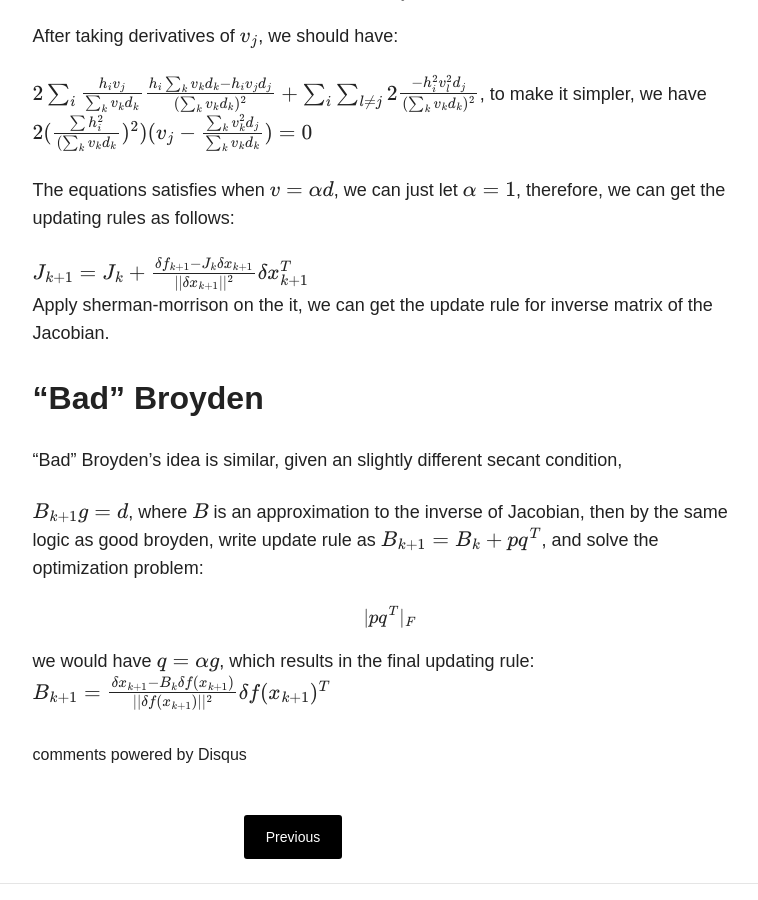
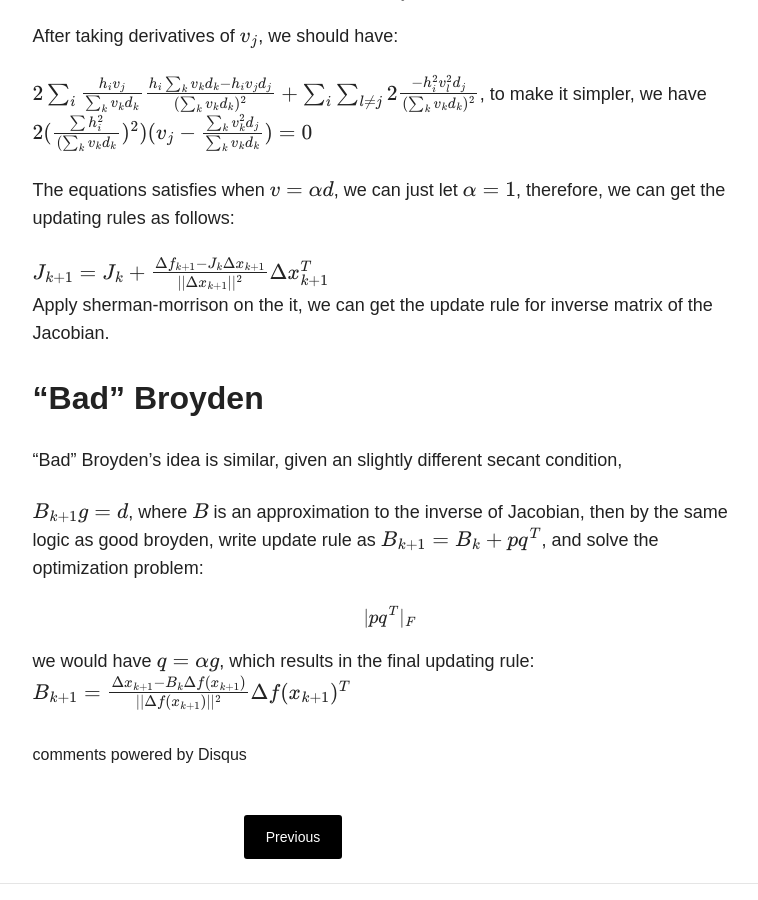
Before and after one commit to ryanyuan42/ryanyuan42.github.io, a Jekyll site: the page built from _posts/2018-09-11-Broyden_method.md, in a window 1280 px wide and 900 px high, scrolled down 1802 px. Shown: the whole window, without its empty margins (347-1105 px from the left). Built offline with Jekyll 4.4.1, drawn with Linux system fonts in a browser that asks for light colours; nearby versions of some CDN libraries; formulas are drawn with MathJax 3; comment, search, counter and statistics services are not loaded.

```diff
--- a/_posts/2018-09-11-Broyden_method.md
+++ b/_posts/2018-09-11-Broyden_method.md
@@ -48,7 +48,7 @@ $$2 (\frac{\sum h_i^2}{(\sum_k v_k d_k})^2) (v_j - \frac{\sum_k v_k^2 d_j}{\sum_
 
 The equations satisfies when $$v = \alpha d$$, we can just let $$\alpha = 1$$, therefore, we can get the updating rules as follows:
 
-$$J_{k+1} = J_k + \frac{\delta f_{k+1} - J_k \delta x_{k+1}}{||\delta x_{k+1}||^2} \delta x_{k+1} ^ T$$
+$$J_{k+1} = J_k + \frac{\Delta f_{k+1} - J_k \Delta x_{k+1}}{||\Delta x_{k+1}||^2} \Delta x_{k+1} ^ T$$
 Apply sherman-morrison on the it, we can get the update rule for inverse matrix of the Jacobian.
 
 ## "Bad" Broyden
@@ -60,4 +60,4 @@ $$B_{k+1}g = d$$, where $$B$$ is an approximation to the inverse of Jacobian, th
 $$|p q^T|_F$$
 
 we would have $$q = \alpha g$$, which results in the final updating rule:
-$$B_{k+1} = \frac{\delta x_{k+1} - B_k \delta f(x_{k+1})}{||\delta f(x_{k+1})||^2} \delta f(x_{k+1})^T$$
+$$B_{k+1} = \frac{\Delta x_{k+1} - B_k \Delta f(x_{k+1})}{||\Delta f(x_{k+1})||^2} \Delta f(x_{k+1})^T$$
```
